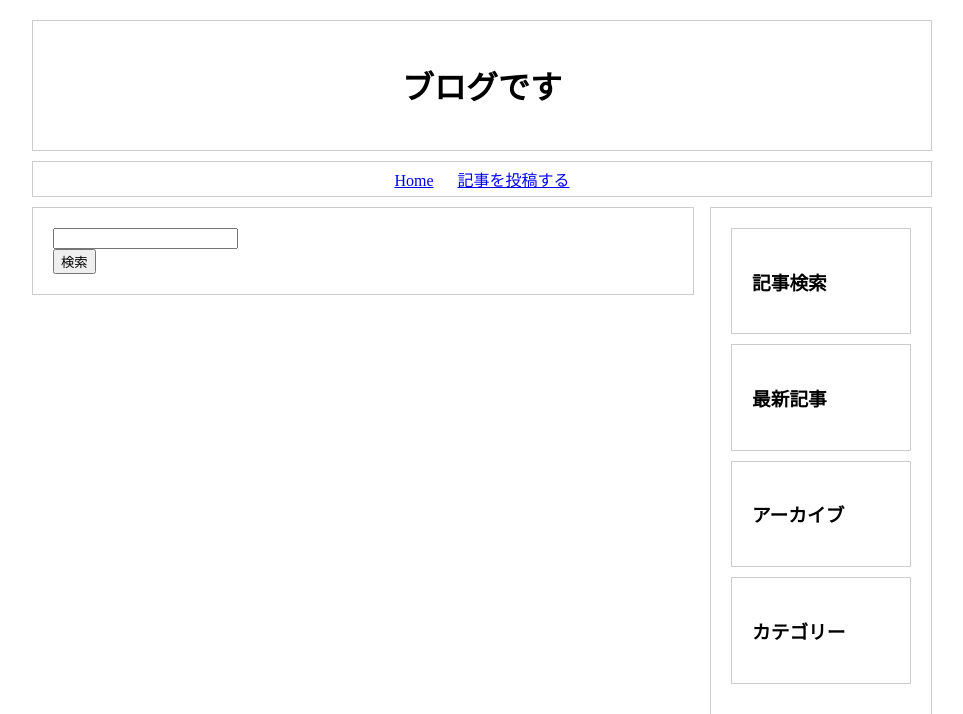
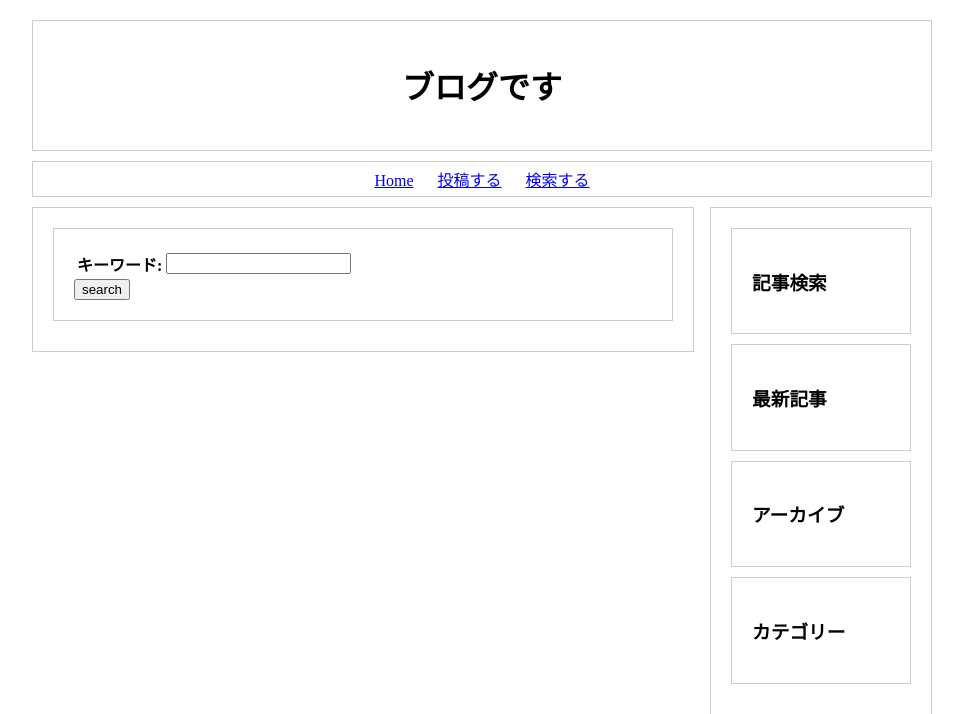
Before and after one commit to sendai0905/django-test, a Django app: template blog/templates/search.html in a window 1280 px wide. Shown: the top 714 px of the page, without its empty margins (158-1121 px from the left). Run offline with Django 3.2, Linux system fonts and the light colour scheme; the template is opened without the code that fills it: values that come from a table or form of the project are taken from there, others are empty.

Commit message:
検索途中

```diff
--- a/blog/admin.py
+++ b/blog/admin.py
@@ -27,3 +27,8 @@ class ArticleAdmin(admin.ModelAdmin):
         'category',
     )
     list_filter = ('pub_date', 'author', 'category')
+
+
+# @admin.register(Unko)
+# class UnkoAdmin(admin.ModelAdmin):
+#     list_display = ('id', 'text')
--- a/blog/forms.py
+++ b/blog/forms.py
@@ -1,8 +1,13 @@
-from django.forms import ModelForm
+from django import forms
+
 from blog.models.article import Article
 
 
-class ArticleForm(ModelForm):
+class ArticleForm(forms.ModelForm):
     class Meta:
         model = Article
         fields = '__all__'
+
+
+class SearchForm(forms.Form):
+    keyword = forms.CharField(label='キーワード', max_length=100, required=True)
--- a/blog/templates/article.html
+++ b/blog/templates/article.html
@@ -4,5 +4,6 @@
     <div>{{ object.detail }}</div>
     <div>{{ object.pub_date }}</div>
     <div><a href="{% url 'blog:delete' object.id %}">記事を削除する</a></div>
+    <div>{{ object.age }}</div>
 </section>
 {% endblock %}
--- a/blog/templates/base.html
+++ b/blog/templates/base.html
@@ -1,6 +1,7 @@
 {% load static %}
 <!DOCTYPE html>
 <html lang="ja">
+<meta charset="utf-8">
 
 <head>
     <link rel="stylesheet" type="text/css" href="{% static 'css/style.css' %}" />
@@ -15,7 +16,8 @@
         <ul>
             {% block nav %}
             <li><a href="/">Home</a></li>
-            <li><a href="{% url 'blog:post' %}">記事を投稿する</a></li>
+            <li><a href="{% url 'blog:post' %}">投稿する</a></li>
+            <li><a href="{% url 'blog:search' %}">検索する</a></li>
             {% endblock %}
         </ul>
     </nav>
--- a/blog/templates/search.html
+++ b/blog/templates/search.html
@@ -1,12 +1,12 @@
 {% extends 'base.html' %}
 {% block content %}
-<form method="POST" action="{% url 'blog:search' %}">
-    {% csrf_token %}
-    <div>
-        <input type="text">
-    </div>
-    <div>
-        <input type="submit" value="検索">
-    </div>
-</form>
+<section>
+    <form method="POST" action="{% url 'blog:search_result' %}">
+        {% csrf_token %}
+        <table>
+            {{ form.as_table }}
+        </table>
+        <button type="submit">search</button>
+    </form>
+</section>
 {% endblock %}
--- a/blog/urls.py
+++ b/blog/urls.py
@@ -1,5 +1,5 @@
 from django.urls import path
-from blog.views import HomeView, ArticleView, PostArticleView, DeleteArticleView
+from blog.views import HomeView, ArticleView, PostArticleView, DeleteArticleView, SearchArticleView
 
 app_name = 'blog'
 urlpatterns = [
@@ -7,4 +7,6 @@ urlpatterns = [
     path('article/<int:pk>/', ArticleView.as_view(), name='article'),
     path('post/', PostArticleView.as_view(), name='post'),
     path('delete/<int:pk>', DeleteArticleView.as_view(), name='delete'),
+    path('search/', SearchArticleView.as_view(), name='search'),
+    # path('search/<str>', SearchResultView.as_view(), name='search_result'),
 ]
```
Also changed, not shown: blog/models/article.py (+11 -0 lines), blog/views.py (+14 -5 lines), README.md.
